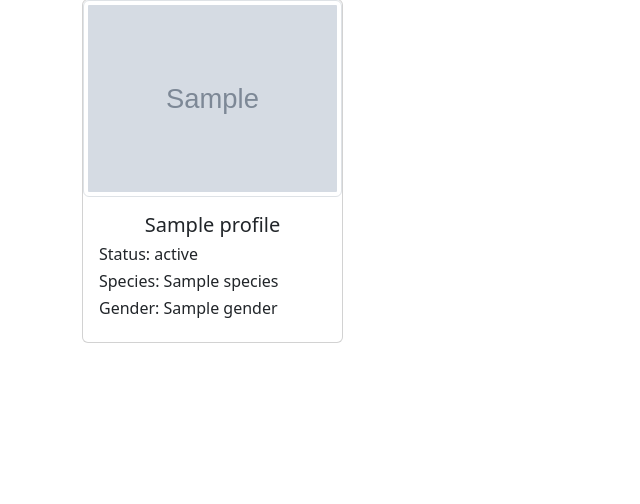
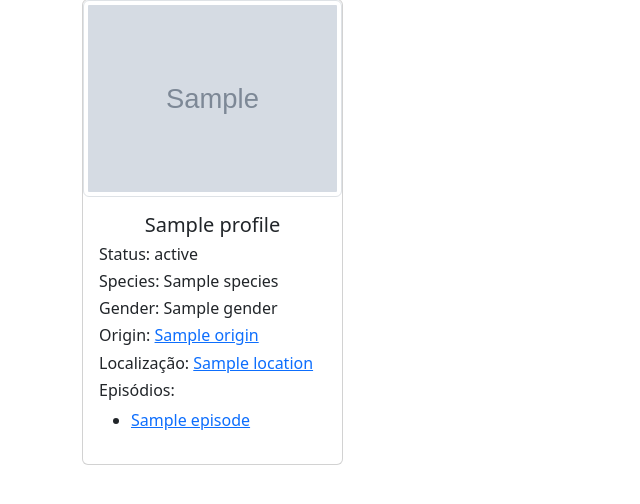
Before and after one commit to andradeju/bootcamp-womakers_python, a Flask app: template semana4_estudos/desafio3/api_rickmorty/templates/profile.html in a window 1280 px wide. Shown: the part 81-585 px from the top of the page, without its empty margins (0-640 px from the left). Run offline with Flask 3, Linux system fonts and the light colour scheme; the template is opened without the code that fills it: most values are stand-ins (such as "Sample title", 1, 10 or a date in 2020); grey boxes marked "Sample" are stand-in pictures.

Commit message:
Add informações completas do personagem e link para a pág de perfil da localização

```diff
--- a/semana4_estudos/desafio3/api_rickmorty/templates/profile.html
+++ b/semana4_estudos/desafio3/api_rickmorty/templates/profile.html
@@ -11,6 +11,14 @@
                     <h2 class="h6">Status: {{profile.status}}</h2>
                     <h2 class="h6">Species: {{profile.species}}</h2>
                     <h2 class="h6">Gender: {{profile.gender}}</h2>
+                    <h2 class="h6">Origin: <a href="/location/{{location.id}}">{{profile.origin.name}}</a></h2>
+                    <h2 class="h6">Localização: <a href="/location/{{location.id}}">{{profile.location.name}}</a></h2>
+                    <h2 class="h6">Episódios: </h2>
+                        <ul>
+                            {% for episode in episodes %}
+                                <li><a href="/location/{{location.id}}">{{episode.name}}</a></li>
+                            {% endfor %}
+                        </ul>
                 </div>
             </div>
     </div>
```
